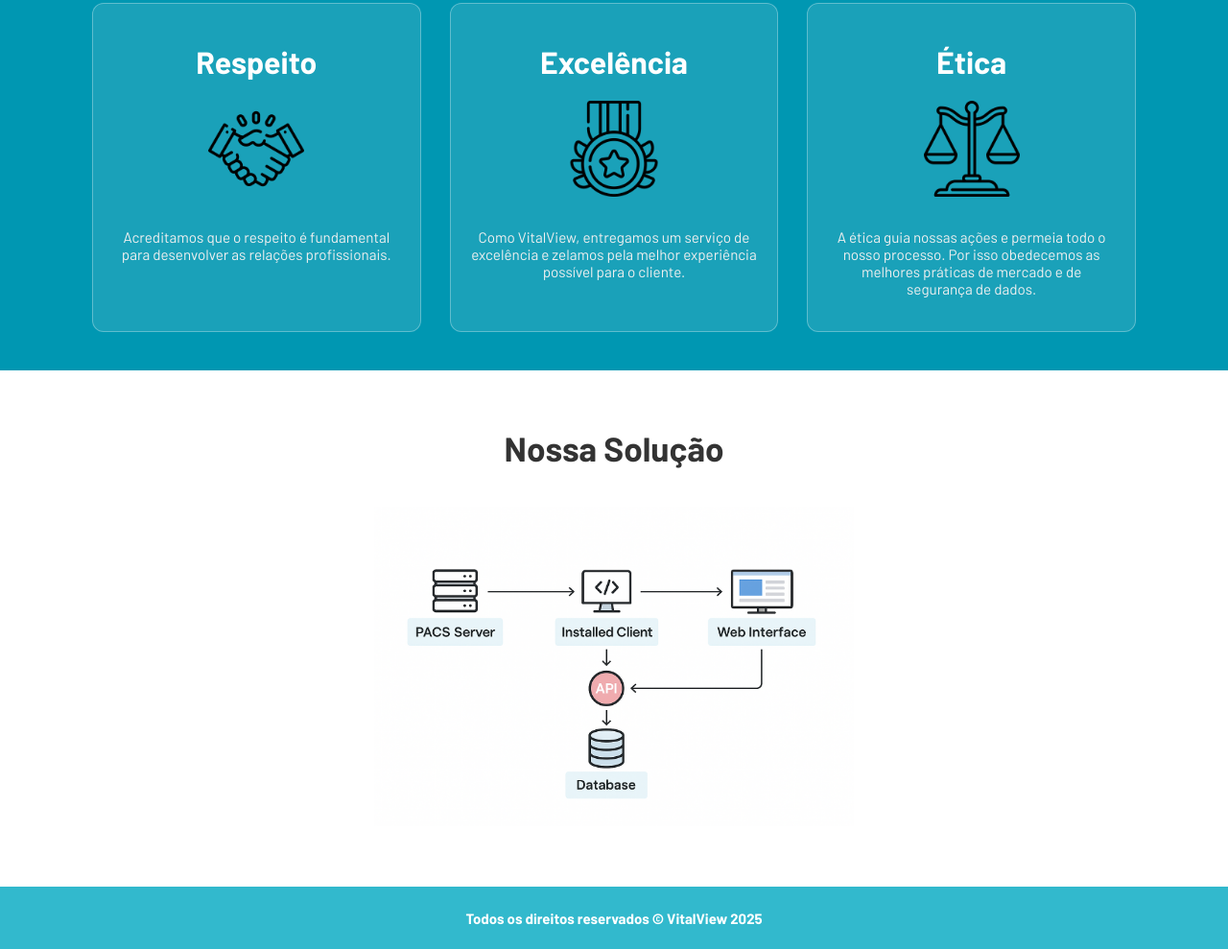
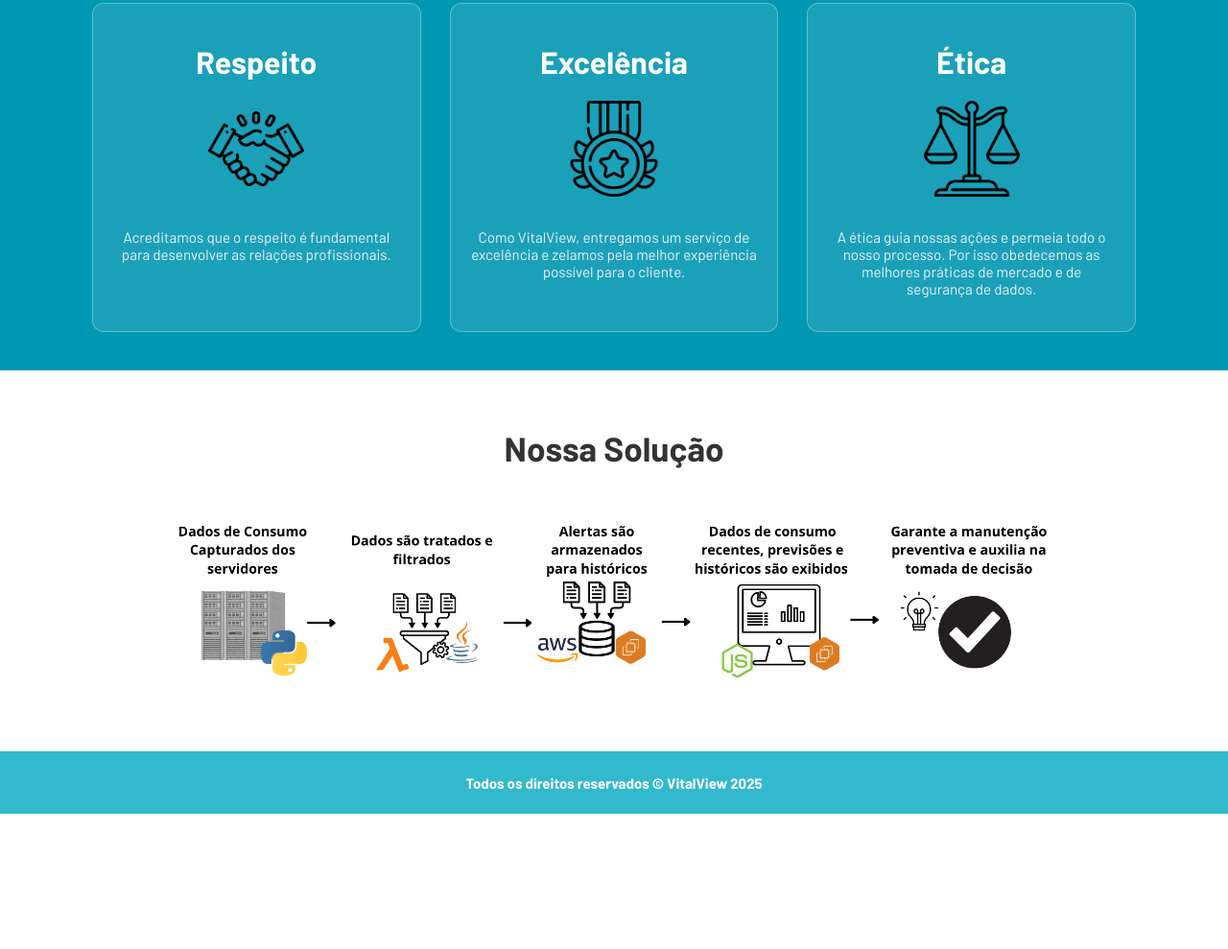
Before and after one commit to Rafael-Mechi/VitalView, a website: page public/index.html in a window 1280 px wide. Shown: the part 1568-2557 px from the top of the page at 96% size. After the commit the page ends 2416 px from the top, so only its background shows below. Drawn offline with Linux system fonts and the light colour scheme.

Commit message:
adicionando diagrama de negocio

```diff
--- a/public/css/index.css
+++ b/public/css/index.css
@@ -259,7 +259,7 @@ span,
 }
 
 .solucao img {
-  width: 500px;
+  width: 80%;
 }
 
 /* FOOTER */
--- a/public/index.html
+++ b/public/index.html
@@ -82,7 +82,7 @@
 
   <div class="solucao">
     <span>Nossa Solução</span>
-    <img src="assets/imagem-mocada.png">
+    <img src="assets/Diagrama de negocio - Vitalview.png">
   </div>
 
   <div class="footer">
```
Also changed, not shown: public/assets/Diagrama de negocio - Vitalview.png (added).
